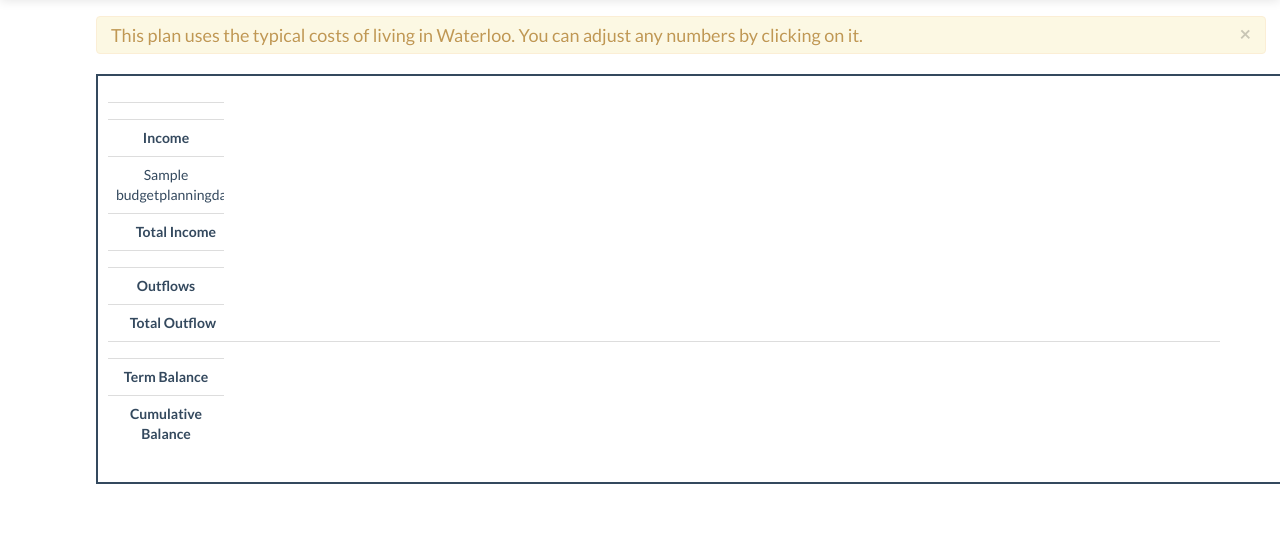
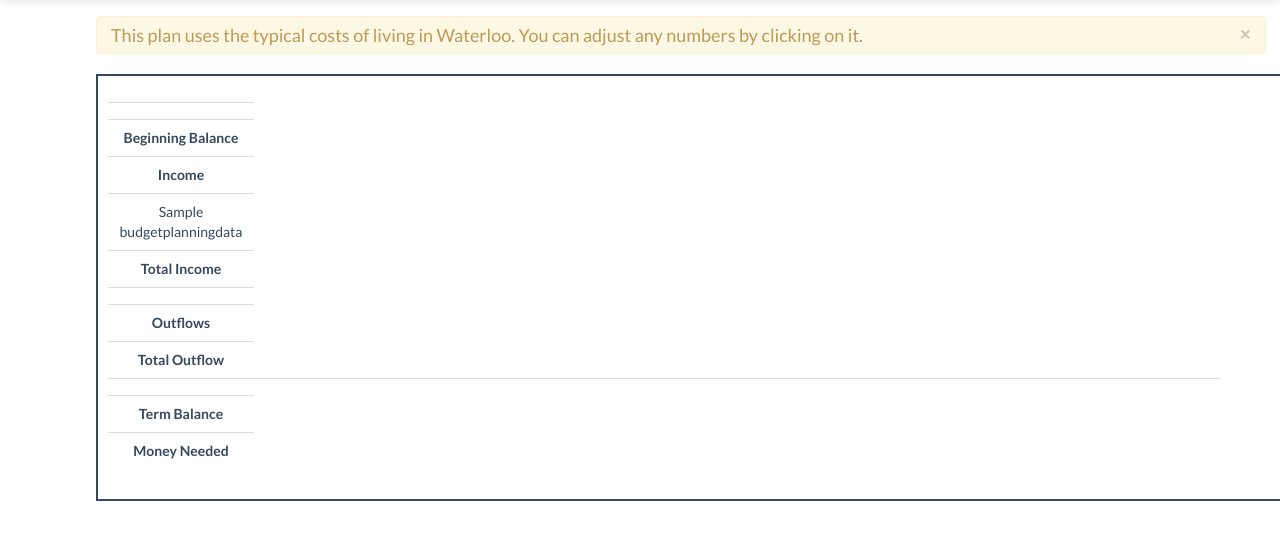
Before and after one commit to SteveXian/budget_app, a Django app: page /planning/ in a window 1280 px wide. Shown: the part 53-593 px from the top of the page. Run offline with Django 3.2, Linux system fonts and the light colour scheme; a user stored in the database is signed in; tables that the repository leaves empty hold one stand-in row (values such as "Sample post"); some libraries are stand-ins or nearby versions.

Commit message:
added the needed format and logic for planning

```diff
--- a/budget/aux.py
+++ b/budget/aux.py
@@ -46,6 +46,7 @@
             coop = True if user.sequence[cnt] == 'W' else False
             program_data  = data_set.filter(year=year, coop=coop)
             for data in program_data:
+                print data.label
                 if user.sequence[cnt] == 'O':
                     data.amount = 0;
                 if data.label == 'School' and user.sequence[cnt] == 'S':
@@ -62,7 +63,6 @@
                     created = datetime.today(),
                     modified = datetime.today(),
                 ))
-
             cnt += 1
     BudgetPlanningData.objects.bulk_create(inserts)
 
--- a/budget/templates/user.html
+++ b/budget/templates/user.html
@@ -16,23 +16,11 @@
 
     </div>
 <div class="row">
-<!--div class="span3 bordered">
-<table class="table">
-    <tr><td>Name</td><td> {{budget_user.first_name}} {{budget_user.last_name}}<td/></tr>
-    <tr><td>Program</td><td> {{budget_user.program}}<td/></tr>
-    <tr><td>Program Length</td><td> {{budget_user.program_length}}<td/></tr>
-    <tr><td>Current Year</td><td> {{budget_user.current_year}}<td/></tr>
-    <tr><td>Current Term</td><td> {{budget_user.current_term}}<td/></tr>
-    <tr><td>Sequence</td><td> {{budget_user.sequence}}<td/></tr>
-    <tr><td>Coop</td><td> {{budget_user.coop}}<td/></tr>
-
-</table>
-</div-->
 <div class="span12 bordered">
 <table class="table fixed" style="width:95%;">
     <thead>
         <tr>
-            <td style="width:100px;"></td>
+            <td style="width:130px;"></td>
             {% for year in budget_user.remaining_years %}
             <th colspan="3">Year {{year}}</th>
             {% endfor %}
@@ -45,6 +33,16 @@
         </tr>
     </thead>
     <tbody>
+
+        <tr>
+            <td><b>Beginning Balance</b></td>
+            {% for year in budget_user.remaining_years %}
+            <td><div id="{{year}}F_cumu_sum"></div> </td>
+            <td><div id="{{year}}W_cumu_sum"></div></td>
+            <td><div id="{{year}}S_cumu_sum"></div></td>
+            {% endfor %}
+        </tr>
+
         <tr>
             <td><b>Income</b></td>
         </tr>
@@ -57,7 +55,7 @@
         </tr>
         {% endfor %}
         <tr>
-            <td style="text-align:right;"><b>Total Income</b></td>
+            <td><b>Total Income</b></td>
             {% for year in budget_user.remaining_years %}
             <td><div id="{{year}}F_inflow_sum"></div> </td>
             <td><div id="{{year}}W_inflow_sum"></div></td>
@@ -82,7 +80,7 @@
         {% endfor %}
 
         <tr>
-            <td style="text-align:right;"><b>Total Outflow</b></td>
+            <td><b>Total Outflow</b></td>
             {% for year in budget_user.remaining_years %}
             <td><div id="{{year}}F_outflow_sum"></div> </td>
             <td><div id="{{year}}W_outflow_sum"></div></td>
@@ -102,11 +100,11 @@
             {% endfor %}
         </tr>
         <tr>
-            <td><b>Cumulative Balance</b></td>
+            <td><b>Money Needed</b></td>
             {% for year in budget_user.remaining_years %}
-            <td><div id="{{year}}F_cumu_sum"></div> </td>
-            <td><div id="{{year}}W_cumu_sum"></div></td>
-            <td><div id="{{year}}S_cumu_sum"></div></td>
+            <td><div id="{{year}}F_term_need"></div> </td>
+            <td><div id="{{year}}W_term_need"></div></td>
+            <td><div id="{{year}}S_term_need"></div></td>
             {% endfor %}
         </tr>
 
@@ -125,6 +123,7 @@
 budget_global.TERMS = ['F','W','S'];
 budget_global.CURRENT_YEAR = {{budget_user.current_year}};
 budget_global.PROGRAM_LENGTH = {{budget_user.program_length}};
+budget_global.SAVED = {{budget_user.saved}};
 budget_global.INFLOW = 'inflow';
 budget_global.OUTFLOW = 'outflow';
 
@@ -143,16 +142,21 @@
 }
 
 function calc_cumu() {
-    var cumu_total = 0;
+    var cumu_total = budget_global.SAVED;
     for (var year = budget_global.CURRENT_YEAR; year <= budget_global.PROGRAM_LENGTH; year++) {
         for (var i = 0; i < budget_global.TERMS.length; i++) {
-
+            $('#' + year + budget_global.TERMS[i] + '_cumu_sum').html(cumu_total);
             var inflow = parseFloat($('#' + year + budget_global.TERMS[i] + '_inflow_sum').html());
             var outflow = parseFloat($('#' + year + budget_global.TERMS[i] + '_outflow_sum').html());
             var term_balance = inflow - outflow;
             cumu_total += term_balance;
             $('#' + year + budget_global.TERMS[i] + '_term_sum').html(term_balance);
-            $('#' + year + budget_global.TERMS[i] + '_cumu_sum').html(cumu_total);
+            if (cumu_total < 0) {
+                $('#' + year + budget_global.TERMS[i] + '_term_need').html(cumu_total);
+                cumu_total = 0;
+            } else {
+                $('#' + year + budget_global.TERMS[i] + '_term_need').html('0');
+            }
         }
     }
 }
```
